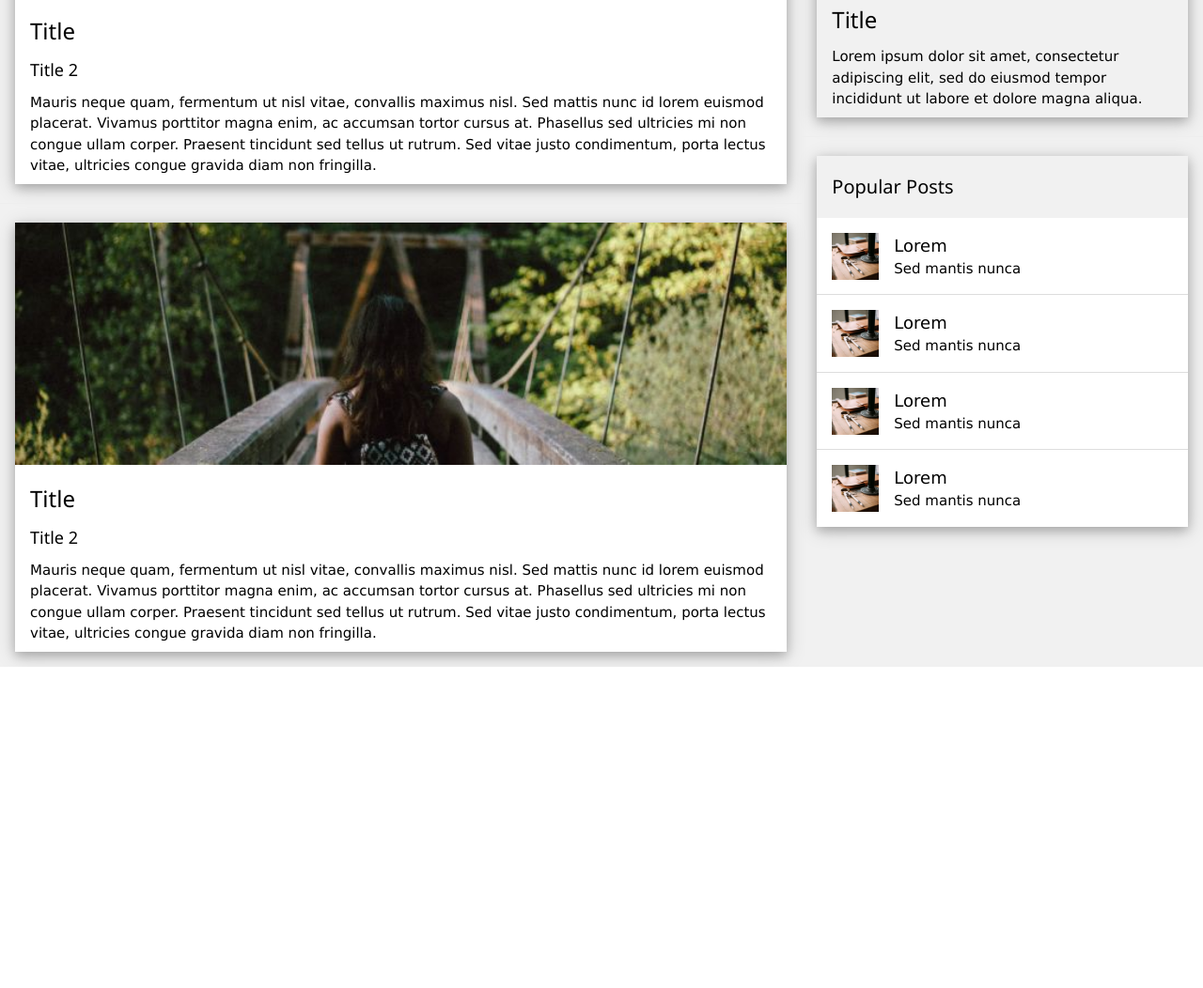
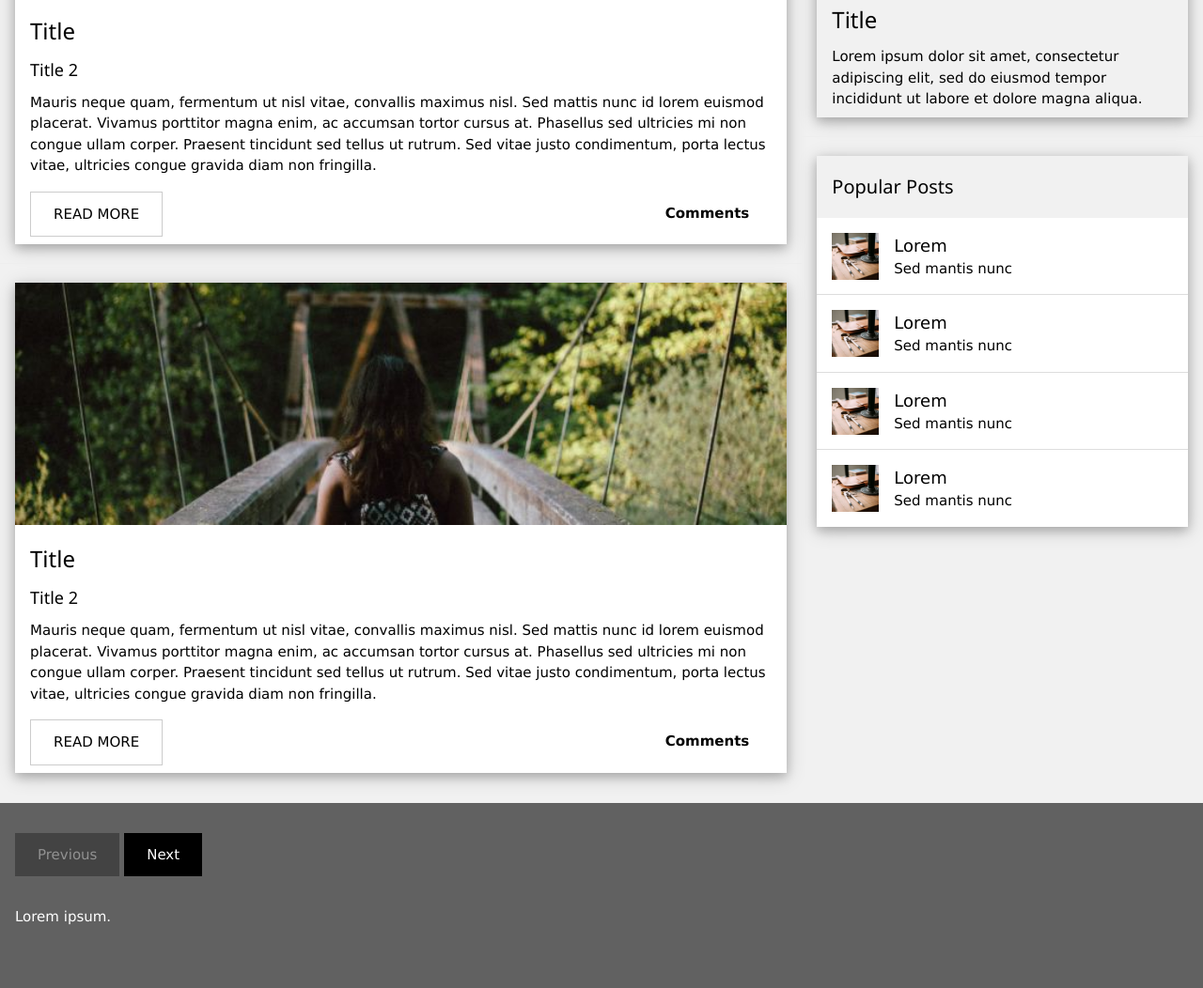
Before and after one commit to LBisca/blog-layout, a plain HTML site: page index.html in a window 1280 px wide. Shown: the part 438-1490 px from the top of the page at 94% size. Before the commit the page ends 1148 px from the top, so only its background shows below. Drawn offline with nearby package versions, Linux system fonts and the light colour scheme.

Commit message:
Upgrade Layout

```diff
--- a/index.html
+++ b/index.html
@@ -24,10 +24,25 @@
                     <div class="w3-content w3-padding">
                         <h3>Title</h3>
                         <h5>Title 2</h5>
-                        <p>Mauris neque quam, fermentum ut nisl vitae, convallis maximus nisl. Sed mattis nunc id lorem euismod
-                            placerat. Vivamus porttitor magna enim, ac accumsan tortor cursus at. Phasellus sed ultricies
-                            mi non congue ullam corper. Praesent tincidunt sed tellus ut rutrum. Sed vitae justo condimentum,
-                            porta lectus vitae, ultricies congue gravida diam non fringilla.</p>
+                        <p class="w3-margin-bottom">Mauris neque quam, fermentum ut nisl vitae, convallis maximus nisl. Sed
+                            mattis nunc id lorem euismod placerat. Vivamus porttitor magna enim, ac accumsan tortor cursus
+                            at. Phasellus sed ultricies mi non congue ullam corper. Praesent tincidunt sed tellus ut rutrum.
+                            Sed vitae justo condimentum, porta lectus vitae, ultricies congue gravida diam non fringilla.</p>
+
+                        <div class="w3-row">
+                            <div class="w3-col m8 s12">
+                                <p>
+                                    <button class=" w3-button w3-border w3-padding-large">READ MORE</button>
+                                </p>
+                            </div>
+                            <div class="w3-col l4 w3-hide-small">
+                                <span class="w3-padding-large w3-right">
+                                    <p>
+                                        <b>Comments</b>
+                                    </p>
+                                </span>
+                            </div>
+                        </div>
                     </div>
                 </div>
                 <hr>
@@ -36,10 +51,25 @@
                     <div class="w3-content w3-padding">
                         <h3>Title</h3>
                         <h5>Title 2</h5>
-                        <p>Mauris neque quam, fermentum ut nisl vitae, convallis maximus nisl. Sed mattis nunc id lorem euismod
-                            placerat. Vivamus porttitor magna enim, ac accumsan tortor cursus at. Phasellus sed ultricies
-                            mi non congue ullam corper. Praesent tincidunt sed tellus ut rutrum. Sed vitae justo condimentum,
-                            porta lectus vitae, ultricies congue gravida diam non fringilla.</p>
+                        <p class="w3-margin-bottom">Mauris neque quam, fermentum ut nisl vitae, convallis maximus nisl. Sed
+                            mattis nunc id lorem euismod placerat. Vivamus porttitor magna enim, ac accumsan tortor cursus
+                            at. Phasellus sed ultricies mi non congue ullam corper. Praesent tincidunt sed tellus ut rutrum.
+                            Sed vitae justo condimentum, porta lectus vitae, ultricies congue gravida diam non fringilla.</p>
+
+                        <div class="w3-row">
+                            <div class="w3-col m8 s12">
+                                <p>
+                                    <button class=" w3-button w3-border w3-padding-large">READ MORE</button>
+                                </p>
+                            </div>
+                            <div class="w3-col l4 w3-hide-small">
+                                <span class="w3-padding-large w3-right">
+                                    <p>
+                                        <b>Comments</b>
+                                    </p>
+                                </span>
+                            </div>
+                        </div>
                     </div>
                 </div>
             </div>
@@ -64,34 +94,41 @@
                             <img src="res/workshop.jpg" class="w3-left w3-margin-right" style="width:50px">
                             <span class="w3-large">Lorem</span>
                             <br>
-                            <span>Sed mantis nunca</span>
+                            <span>Sed mantis nunc</span>
                         </li>
                         <li class="w3-padding-16">
                             <img src="res/workshop.jpg" class="w3-left w3-margin-right" style="width:50px">
                             <span class="w3-large">Lorem</span>
                             <br>
-                            <span>Sed mantis nunca</span>
+                            <span>Sed mantis nunc</span>
                         </li>
                         <li class="w3-padding-16">
                             <img src="res/workshop.jpg" class="w3-left w3-margin-right" style="width:50px">
                             <span class="w3-large">Lorem</span>
                             <br>
-                            <span>Sed mantis nunca</span>
+                            <span>Sed mantis nunc</span>
                         </li>
                         <li class="w3-padding-16">
                             <img src="res/workshop.jpg" class="w3-left w3-margin-right" style="width:50px">
                             <span class="w3-large">Lorem</span>
                             <br>
-                            <span>Sed mantis nunca</span>
+                            <span>Sed mantis nunc</span>
                         </li>
                     </ul>
                 </div>
             </div>
         </div>
+
+        <footer class="w3-container w3-dark-grey w3-padding-32 w3-margin-top">
+            <button class="w3-button w3-padding-large w3-black w3-disabled">Previous</button>
+            <button class="w3-button w3-padding-large w3-black">Next</button>
+
+            <p class="w3-padding-32">
+                Lorem ipsum.
+            </p>
+
+        </footer>
     </div>
-
-
-
 
 </body>
 
```
